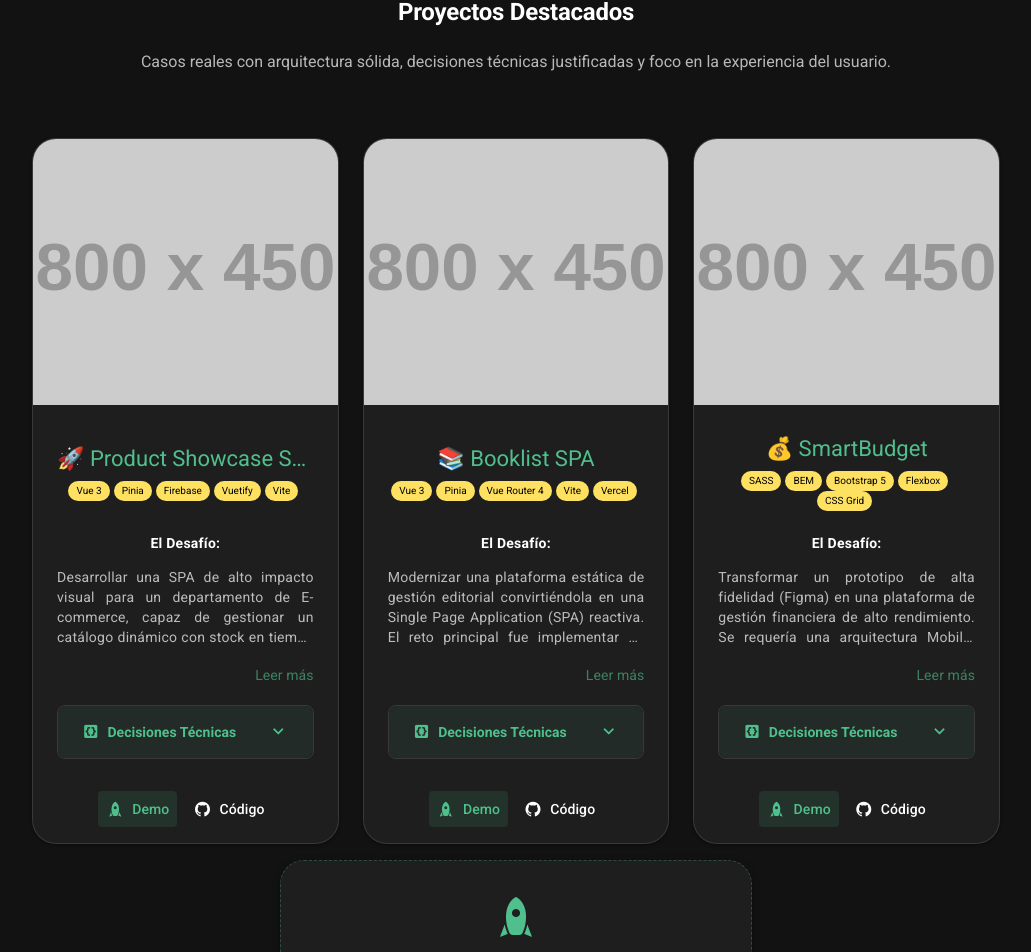
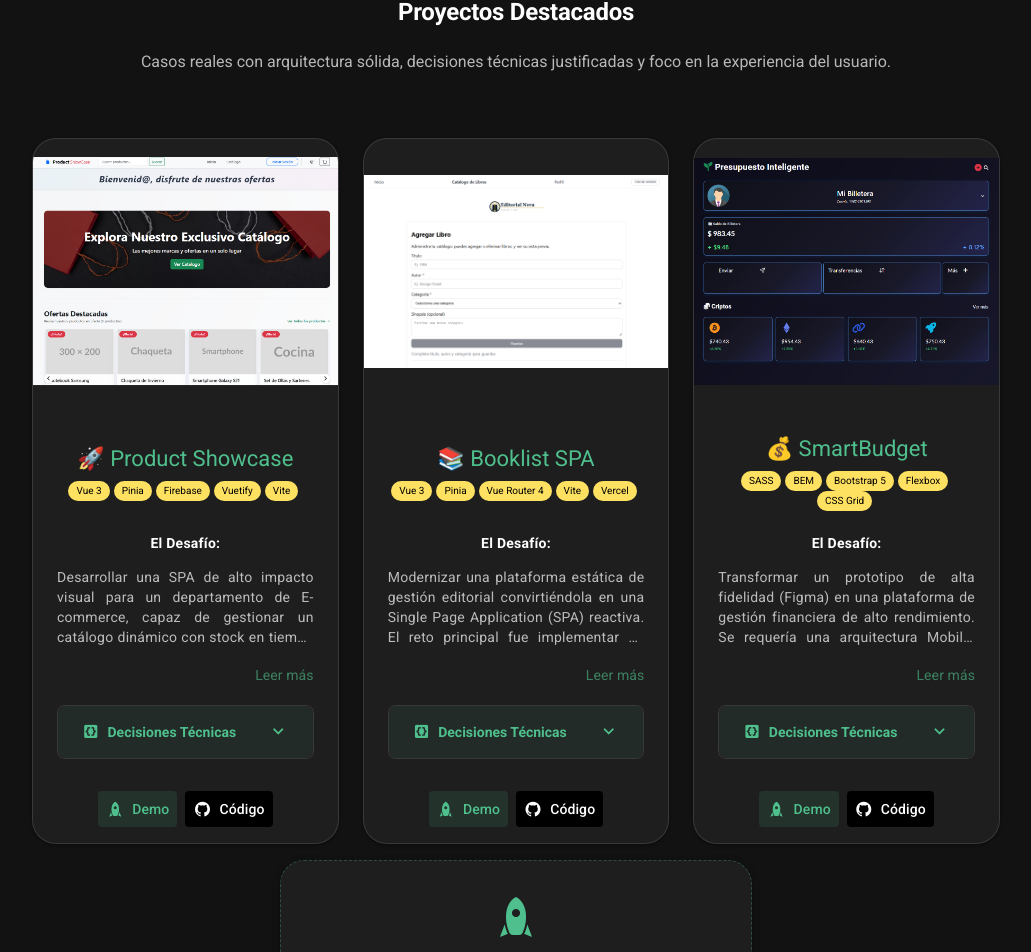
Before and after one commit to jltamayocabello-droid/mi-portafolio-vuetify, a Vue app: page / in a window 1280 px wide. Shown: the part 2187-3139 px from the top of the page, without its empty margins (124-1155 px from the left). Built offline with nearby package versions, Linux system fonts and the light colour scheme.

Commit message:
Se agregan imágenes a los proyectos, se deja el boton de código en negro

```diff
--- a/src/components/ProjectCard.vue
+++ b/src/components/ProjectCard.vue
@@ -5,7 +5,7 @@
     elevation="10"
     rounded="xl"
   >
-    <v-img cover height="250" :src="image" />
+    <v-img contain height="250" :src="image" />
 
     <v-card-item
       class="px-4 px-sm-6 pt-4 pt-sm-6 pb-2"
@@ -94,10 +94,11 @@
         variant="tonal"
       >Demo</v-btn>
       <v-btn
+        color="black"
         :href="repo"
         prepend-icon="mdi-github"
         target="_blank"
-        variant="text"
+        variant="flat"
       >Código</v-btn>
     </v-card-actions>
   </v-card>
--- a/src/pages/HomePage.vue
+++ b/src/pages/HomePage.vue
@@ -539,7 +539,7 @@
     { name: 'Bootstrap 5', color: 'purple', icon: 'mdi-bootstrap' },
     { name: 'Git & GitHub', color: 'grey', icon: 'mdi-github' },
     { name: 'Netlify', color: 'teal', icon: 'mdi-cloud-upload' },
-    { name: 'Vercel', color: 'black', icon: 'mdi-triangle' },
+    { name: 'Vercel', color: 'grey-lighten-1', icon: 'mdi-triangle' },
   ]
 
   const librarySkills = [
@@ -575,7 +575,7 @@
 
   const projects = [
     {
-      title: '🚀 Product Showcase SPA',
+      title: '🚀 Product Showcase',
       challenge:
         'Desarrollar una SPA de alto impacto visual para un departamento de E-commerce, capaz de gestionar un catálogo dinámico con stock en tiempo real. El reto principal fue integrar una base de datos NoSQL y un sistema de autenticación, asegurando una experiencia de usuario fluida con estética Glassmorphism y protección de rutas administrativas.',
       decisions: [
@@ -586,8 +586,7 @@
         'Lógica de Negocio: Desarrollo de un buscador inteligente y validaciones de stock dinámicas para optimizar la conversión en el flujo de compra',
       ],
       tags: ['Vue 3', 'Pinia', 'Firebase', 'Vuetify', 'Vite'],
-      image:
-        'https://placehold.co/800x450/1E1E1E/4FC08D?text=Product+Showcase+SPA',
+      image: 'src/assets/images/showcase.png',
       demo: 'https://product-showcase-vue.netlify.app/',
       repo: 'https://github.com/jltamayocabello-droid/m7_abp_product-showcase',
     },
@@ -603,7 +602,7 @@
         'Integración de API Externa: Consumo de Open Library API para portadas dinámicas, reduciendo el peso del bundle y automatizando la carga de activos.',
       ],
       tags: ['Vue 3', 'Pinia', 'Vue Router 4', 'Vite', 'Vercel'],
-      image: 'https://placehold.co/800x450/1E1E1E/ffe162?text=Booklist+SPA',
+      image: 'src/assets/images/BookList.png',
       demo: 'https://m6-abp-booklist-spa.vercel.app/',
       repo: 'https://github.com/jltamayocabello-droid/m6_abp_booklist-spa',
     },
@@ -618,7 +617,7 @@
         'Optimización de Rendimiento: Reduje el peso del bundle mediante la compresión de activos y la limpieza de código, garantizando una navegación ligera y eficiente.',
       ],
       tags: ['SASS', 'BEM', 'Bootstrap 5', 'Flexbox', 'CSS Grid'],
-      image: 'https://placehold.co/800x450/1E1E1E/4FC08D?text=SmartBudget',
+      image: 'src/assets/images/SmartBudget.png',
       demo: 'https://jltamayocabello-droid.github.io/m3-abp-smartbudget/',
       repo: 'https://github.com/jltamayocabello-droid/m3-abp-smartbudget',
     },
```
